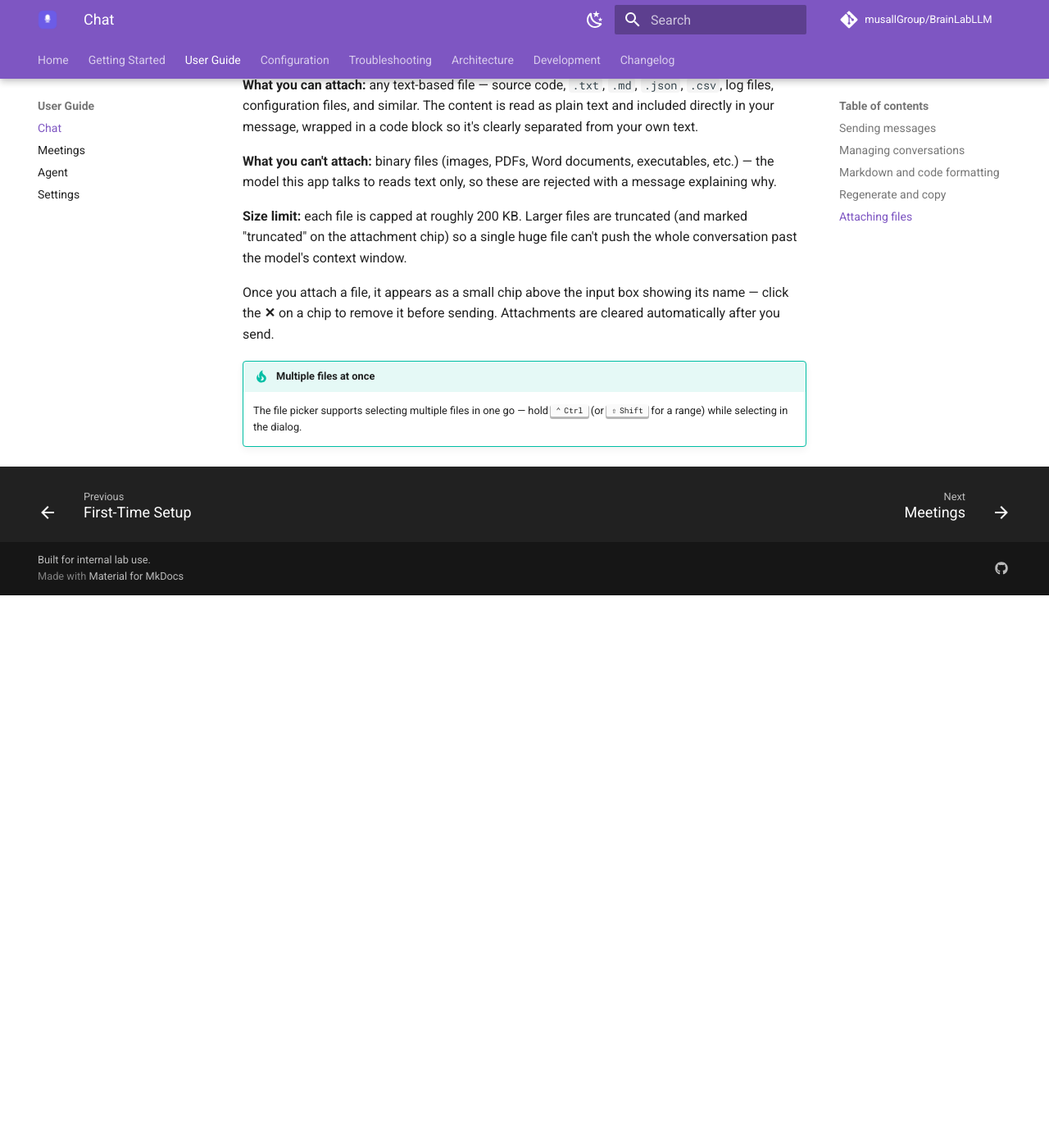
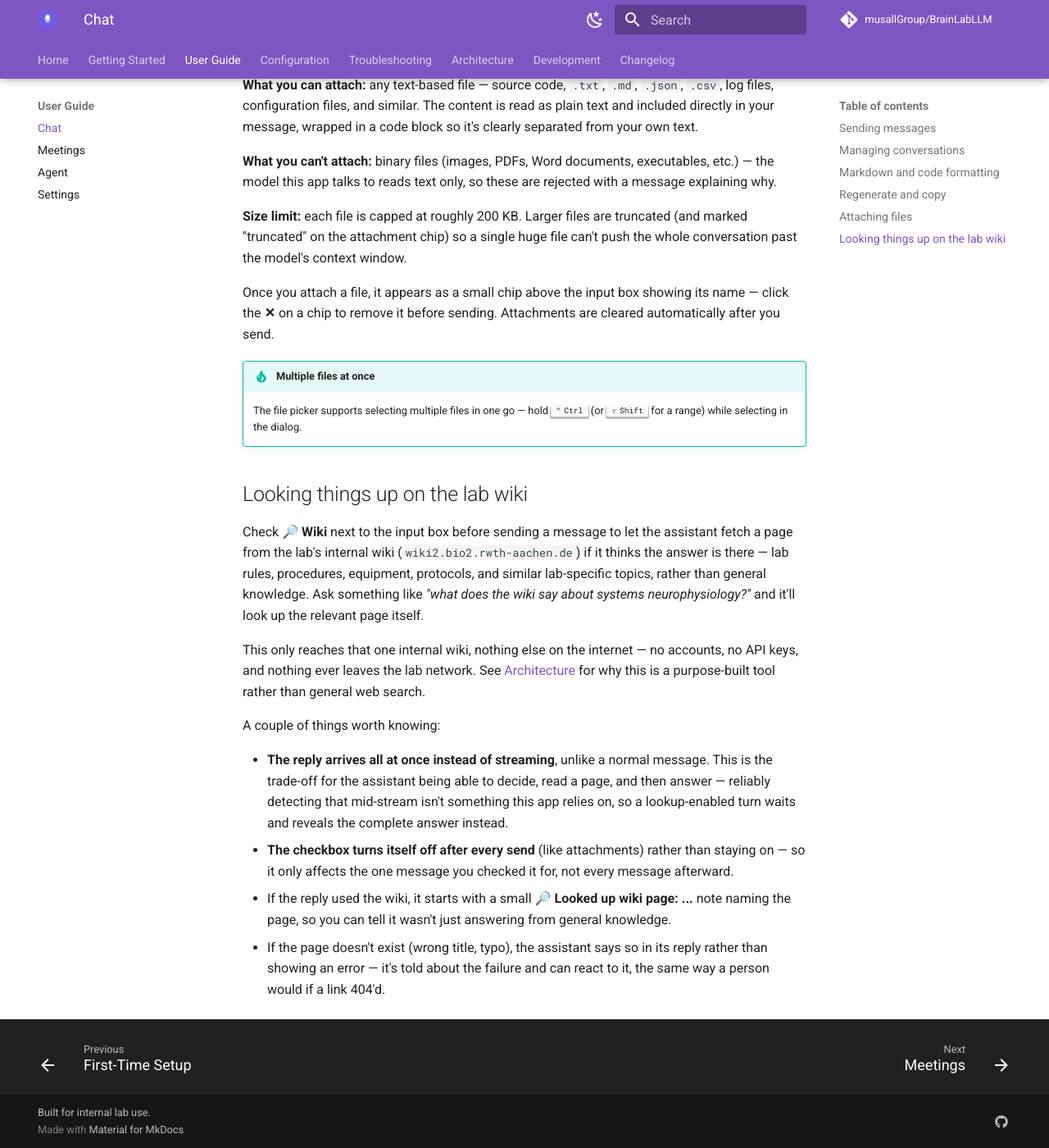
Before and after one commit to musallGroup/BrainLabLLM, an MkDocs documentation site: the page built from docs/user-guide/chat.md, in a window 1280 px wide and 1400 px high, scrolled down 1342 px. Shown: the whole window at 82% size. Built offline with MkDocs 1.6.1 and Material for MkDocs 9.7.7, drawn with Linux system fonts in a browser that asks for light colours; comment, search, counter and statistics services are not loaded; before the commit the page ends 2068 px from its top, so only the background shows below that.

Commit message:
docs: document the wiki lookup feature
Adds a "Looking things up on the lab wiki" section to the Chat user
guide (the checkbox, why replies don't stream for a lookup turn, the
"Looked up wiki page" note, graceful handling of a missing page) and
a matching architecture.md section explaining why this is a
purpose-built tool rather than Ollama's cloud web_search/web_fetch,
the non-streaming/opt-in trade-off, the structural domain boundary,
and the no-new-dependency HTML extraction approach - matching the
existing sections' style of explaining design decisions from real
findings, not just describing what the code does.

Co-Authored-By: Claude Sonnet 5 <noreply@anthropic.com>

```diff
--- a/docs/user-guide/chat.md
+++ b/docs/user-guide/chat.md
@@ -47,3 +47,16 @@ Once you attach a file, it appears as a small chip above the input box showing i
 
 !!! tip "Multiple files at once"
     The file picker supports selecting multiple files in one go — hold ++ctrl++ (or ++shift++ for a range) while selecting in the dialog.
+
+## Looking things up on the lab wiki { #wiki-lookup }
+
+Check **🔎 Wiki** next to the input box before sending a message to let the assistant fetch a page from the lab's internal wiki (`wiki2.bio2.rwth-aachen.de`) if it thinks the answer is there — lab rules, procedures, equipment, protocols, and similar lab-specific topics, rather than general knowledge. Ask something like *"what does the wiki say about systems neurophysiology?"* and it'll look up the relevant page itself.
+
+This only reaches that one internal wiki, nothing else on the internet — no accounts, no API keys, and nothing ever leaves the lab network. See [Architecture](../architecture.md#wiki-lookup) for why this is a purpose-built tool rather than general web search.
+
+A couple of things worth knowing:
+
+- **The reply arrives all at once instead of streaming**, unlike a normal message. This is the trade-off for the assistant being able to decide, read a page, and then answer — reliably detecting that mid-stream isn't something this app relies on, so a lookup-enabled turn waits and reveals the complete answer instead.
+- **The checkbox turns itself off after every send** (like attachments) rather than staying on — so it only affects the one message you checked it for, not every message afterward.
+- If the reply used the wiki, it starts with a small **🔎 Looked up wiki page: ...** note naming the page, so you can tell it wasn't just answering from general knowledge.
+- If the page doesn't exist (wrong title, typo), the assistant says so in its reply rather than showing an error — it's told about the failure and can react to it, the same way a person would if a link 404'd.
```
Also changed, not shown: docs/architecture.md (+14 -0 lines).
